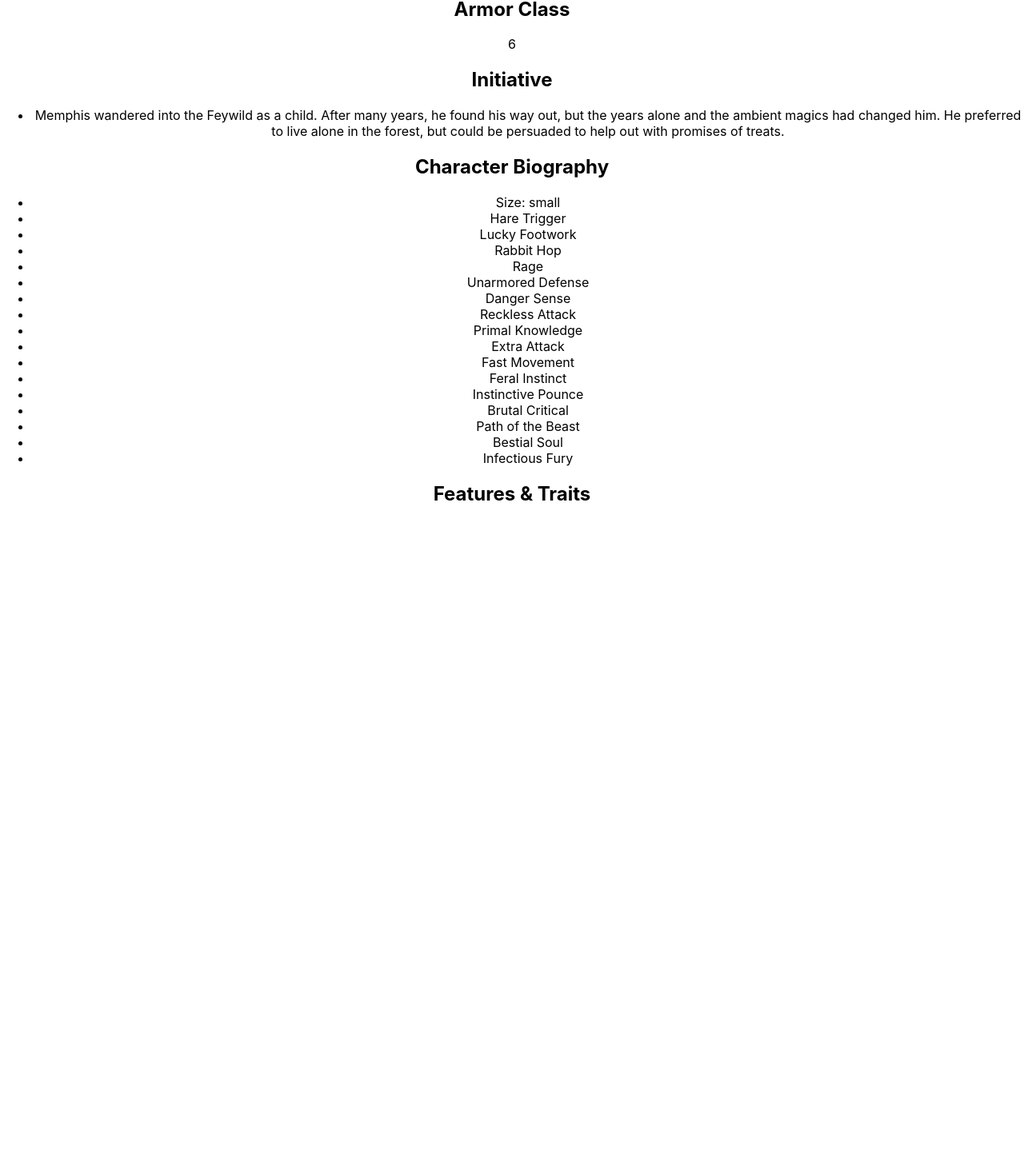
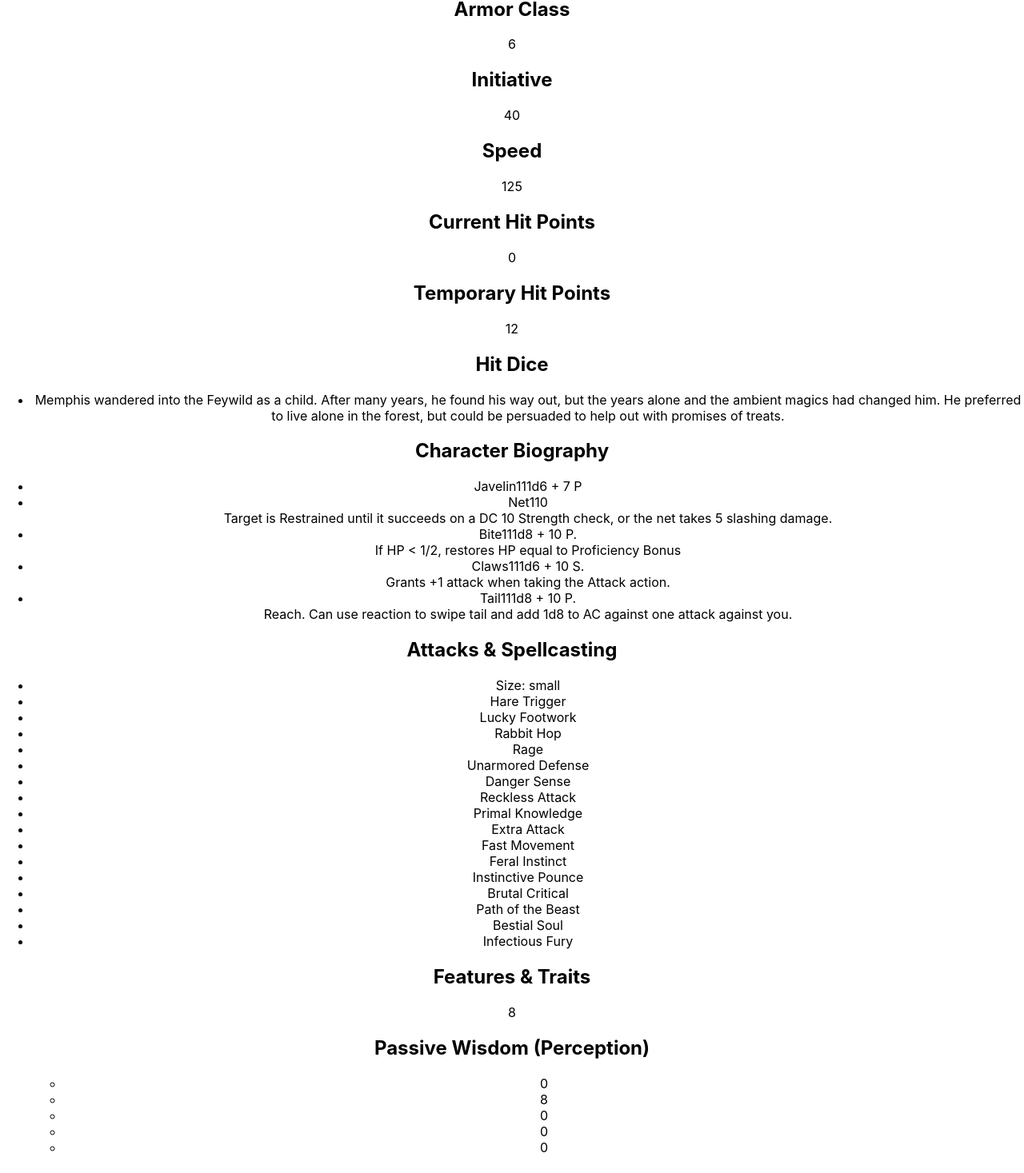
Before and after one commit to SamSvetlik/charSheets, a React (Create React App) app: page / in a window 1280 px wide. Shown: the part 1570-3037 px from the top of the page at 80% size. Before the commit the page ends 2222 px from the top, so only its background shows below. Built offline with nearby package versions, Linux system fonts and the light colour scheme.

Commit message:
chore: added Attacks component, made TextComponent more reusable.

```diff
--- a/src/App.js
+++ b/src/App.js
@@ -6,6 +6,7 @@ import NumberComponent from './components/NumberComponent';
 import TextComponent from './components/TextComponent';
 import SavingThrows from './components/SavingThrows';
 import Skill from './components/Skill';
+import Attacks from './components/Attacks';
 
 const memphis = {
   "name": "MEMPHIS",
@@ -163,8 +164,16 @@ function App() {
       <Skill className="skills" profArray={char.skills} stats={char.stats} proficiencyBonus={char.proficiencyBonus} getAbilityModifier={getAbilityModifier} />
       <NumberComponent className="armorClass" num={char.AC} str="Armor Class" />
       <NumberComponent className="initiative" num={char.initiative} str="Initiative" />
+      <NumberComponent className="speed" num={char.speed} str="Speed" />
+      <NumberComponent className="maxHP" num={char.maxHP} str="Current Hit Points" />
+      <NumberComponent className="tempHP" num={0} str="Temporary Hit Points" />
+      <NumberComponent className="hitDice" num={char.hitDice} str="Hit Dice" />
+      {/* DeathSaves component goes here */}
       <TextComponent className="bio" arr={char.bio} str="Character Biography" />
+      <Attacks className="attacks" attacks={char.attacks} />
       <TextComponent className="features" arr={char.features} str="Features & Traits" />
+      <NumberComponent className="passiveWisdom" num={getAbilityModifier(char.stats.WIS) + 10} str="Passive Wisdom (Perception)" />
+      <TextComponent className="equipment" arr={char.equipment} str="Equipment" />
     </div>
   );
 }
--- /dev/null
+++ b/src/components/Attacks.js
@@ -0,0 +1,20 @@
+
+
+export default function Attacks(props) {
+
+    return (
+        <div>
+            <ul>
+            {props.attacks.map((attack, index) => {
+                return (<li key={index}>
+                    <span>{attack.name}</span>
+                    <span>{attack.bonus}</span>
+                    <span>{attack.damage}</span>
+                    {attack.special ?<div>{attack.special}</div> : null }
+                </li>)
+            })}
+            </ul>
+            <h2>Attacks & Spellcasting</h2>
+        </div>
+    )
+}
--- a/src/components/TextComponent.js
+++ b/src/components/TextComponent.js
@@ -3,7 +3,12 @@
 export default function TextComponent(props){
     return (
         <div>
-            <ul>{props.arr.map((element, index)=> {return <li key={index}>{element}</li>})}</ul>
+            <ul>{props.arr.map((element, index)=> {
+                return (
+                Array.isArray(element)
+                ? <TextComponent className="gold" arr={element} str={null}/>
+                : <li key={index}>{element}</li>)})}
+            </ul>
             <h2>{props.str}</h2>
         </div>
     )
```
Also changed, not shown: src/logo.svg (deleted).
